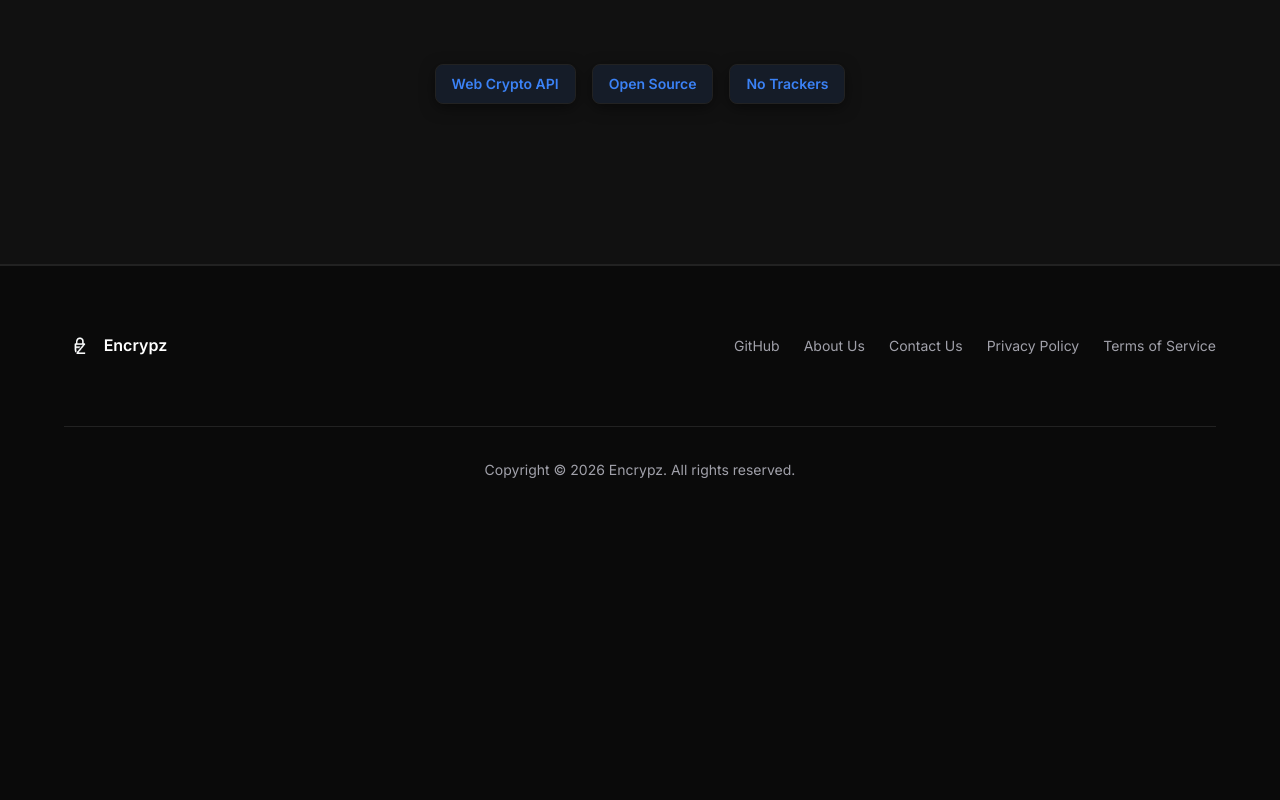
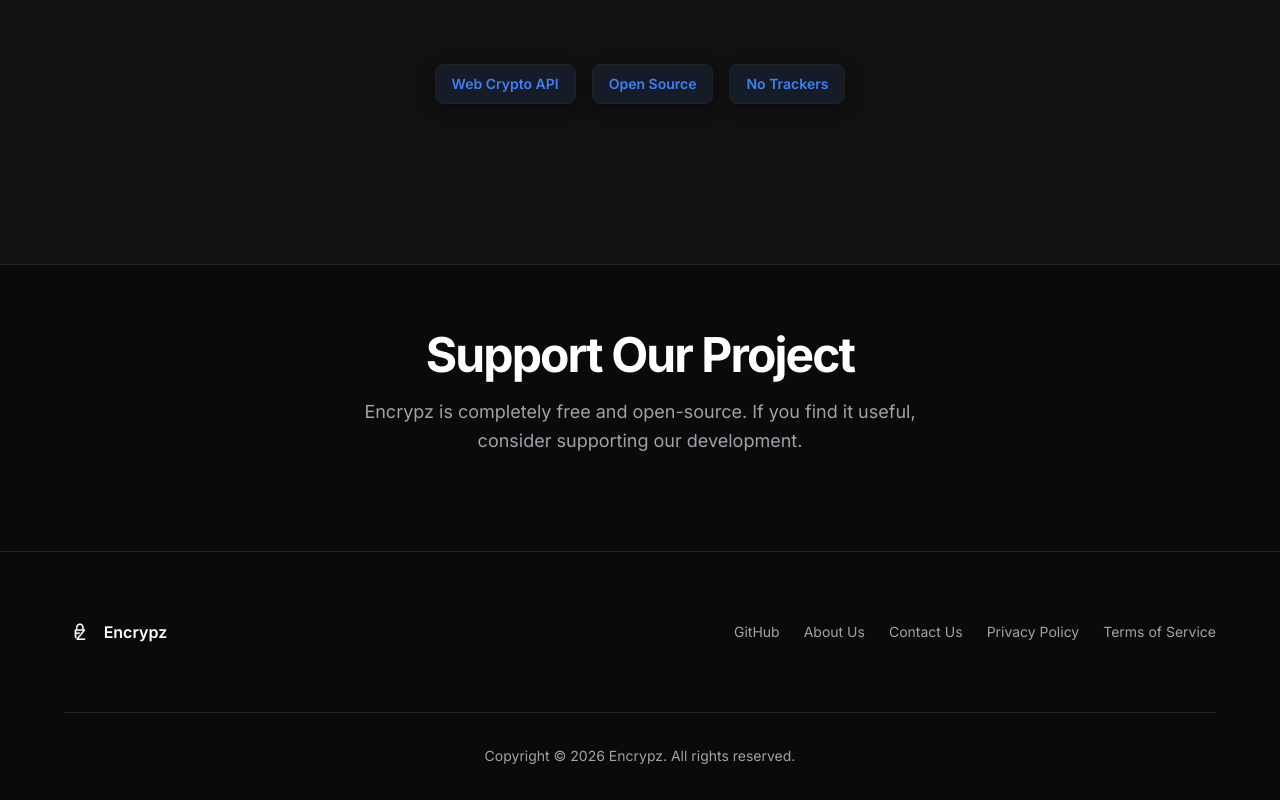
Before and after one commit to eptheekshana/Encrypz-Web, a website built with Vite: page index.html in a window 1280 px wide. Shown: the part 4064-4864 px from the top of the page. Before the commit the page ends 4577 px from the top, so only its background shows below. Built offline with nearby package versions, Linux system fonts and the light colour scheme.

Commit message:
Add Buy Me a Coffee support section to all website pages and fix broken Terms of Service footer link

```diff
--- a/index.html
+++ b/index.html
@@ -315,6 +315,15 @@
     </div>
   </section>
 
+  <!-- Support Section -->
+  <section class="section" style="padding-top: 4rem; padding-bottom: 4rem; text-align: center;">
+    <div class="container">
+      <h2 class="section-title">Support Our Project</h2>
+      <p class="section-desc mx-auto" style="max-width: 600px; margin-bottom: 2rem;">Encrypz is completely free and open-source. If you find it useful, consider supporting our development.</p>
+      <script type="text/javascript" src="https://cdnjs.buymeacoffee.com/1.0.0/button.prod.min.js" data-name="bmc-button" data-slug="encrypz" data-color="#FFDD00" data-emoji=""  data-font="Cookie" data-text="Buy me a coffee" data-outline-color="#000000" data-font-color="#000000" data-coffee-color="#ffffff" ></script>
+    </div>
+  </section>
+
   <!-- Footer -->
   <footer class="footer">
     <div class="container">
```
Also changed, not shown: about.html (+9 -0 lines), contact.html (+9 -0 lines), privacy.html (+10 -1 lines), terms.html (+9 -0 lines).
